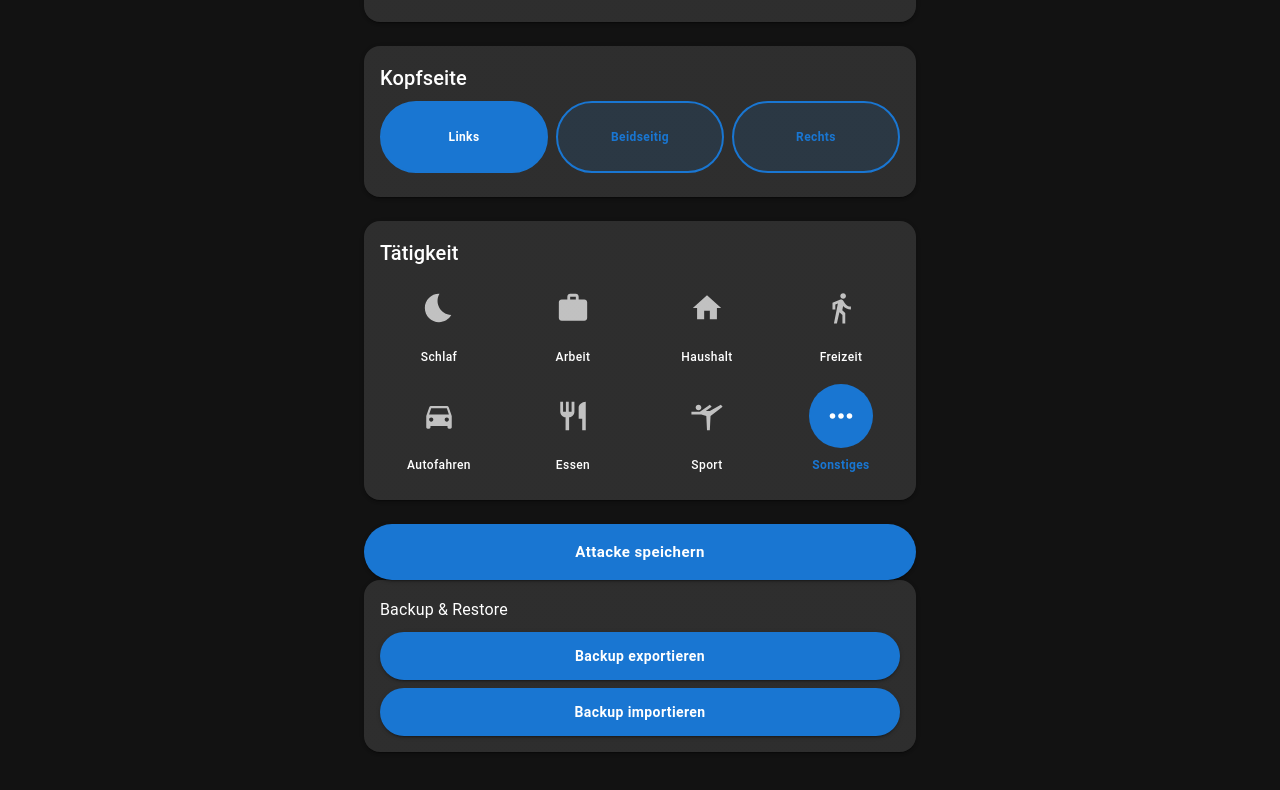
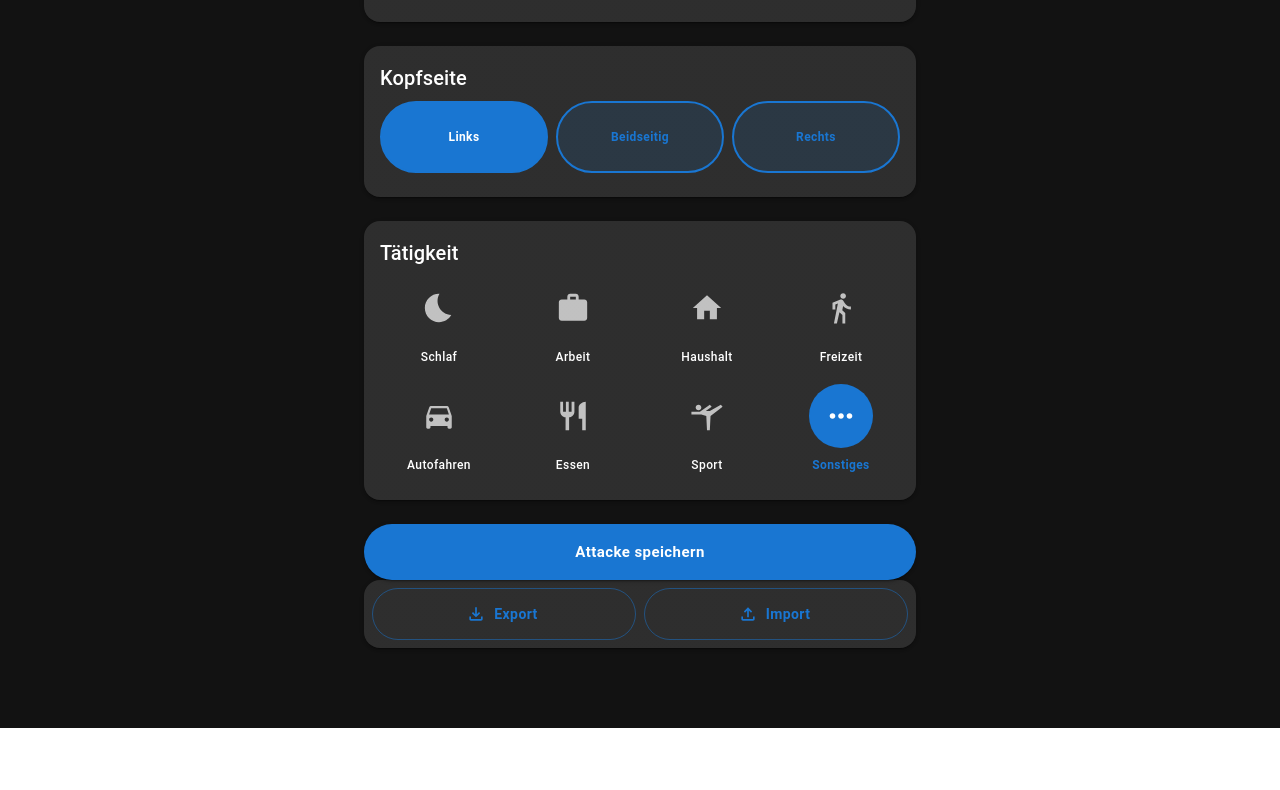
Before and after one commit to ClausiusMaximus/ClusterLog, a React (Vite) app: page / in a window 1280 px wide. Shown: the part 1307-2097 px from the top of the page. After the commit the page ends 2035 px from the top, so only its background shows below. Built offline with nearby package versions, Linux system fonts and the light colour scheme.

Commit message:
redesign BackupButton

```diff
--- a/src/features/attacks/components/BackupRestore.tsx
+++ b/src/features/attacks/components/BackupRestore.tsx
@@ -1,9 +1,11 @@
 import { useRef, useState } from "react";
 
+import FileDownloadOutlinedIcon from "@mui/icons-material/FileDownloadOutlined";
+import FileUploadOutlinedIcon from "@mui/icons-material/FileUploadOutlined";
+import Button from "@mui/material/Button";
 import Stack from "@mui/material/Stack";
-import Typography from "@mui/material/Typography";
 
-import { AppButton, AppCard, AppSnackbar } from "@/components/common";
+import { AppCard, AppSnackbar } from "@/components/common";
 
 import type { Attack } from "../types/attack";
 import { db } from "@/lib/db";
@@ -134,19 +136,21 @@ export default function BackupRestore() {
     <AppCard
       sx={{
         "& .MuiCardContent-root": {
-          p: 2,
-          "&:last-child": { pb: 2 },
+          p: 1,
+          "&:last-child": { pb: 1 },
         },
       }}
     >
-      <Typography variant="subtitle1" sx={{ mb: 1 }}>
-        Backup & Restore
-      </Typography>
-
-      <Stack spacing={1}>
-        <AppButton size="medium" sx={{ minHeight: 48 }} onClick={handleExport}>
-          Backup exportieren
-        </AppButton>
+      <Stack direction="row" spacing={1}>
+        <Button
+          fullWidth
+          variant="outlined"
+          startIcon={<FileDownloadOutlinedIcon />}
+          onClick={handleExport}
+          sx={{ flex: 1, minWidth: 0 }}
+        >
+          Export
+        </Button>
 
         <input
           ref={fileInputRef}
@@ -156,9 +160,15 @@ export default function BackupRestore() {
           onChange={handleFileChange}
         />
 
-        <AppButton size="medium" sx={{ minHeight: 48 }} onClick={handleImportClick}>
-          Backup importieren
-        </AppButton>
+        <Button
+          fullWidth
+          variant="outlined"
+          startIcon={<FileUploadOutlinedIcon />}
+          onClick={handleImportClick}
+          sx={{ flex: 1, minWidth: 0 }}
+        >
+          Import
+        </Button>
       </Stack>
 
       <AppSnackbar
```
